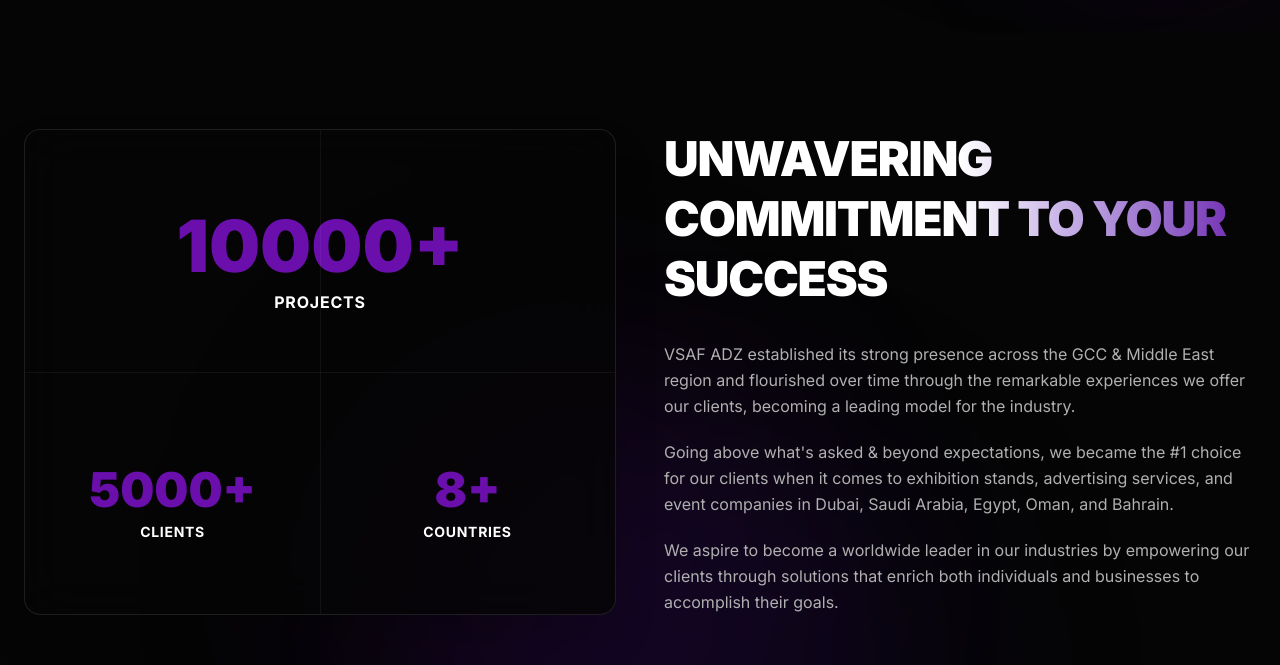
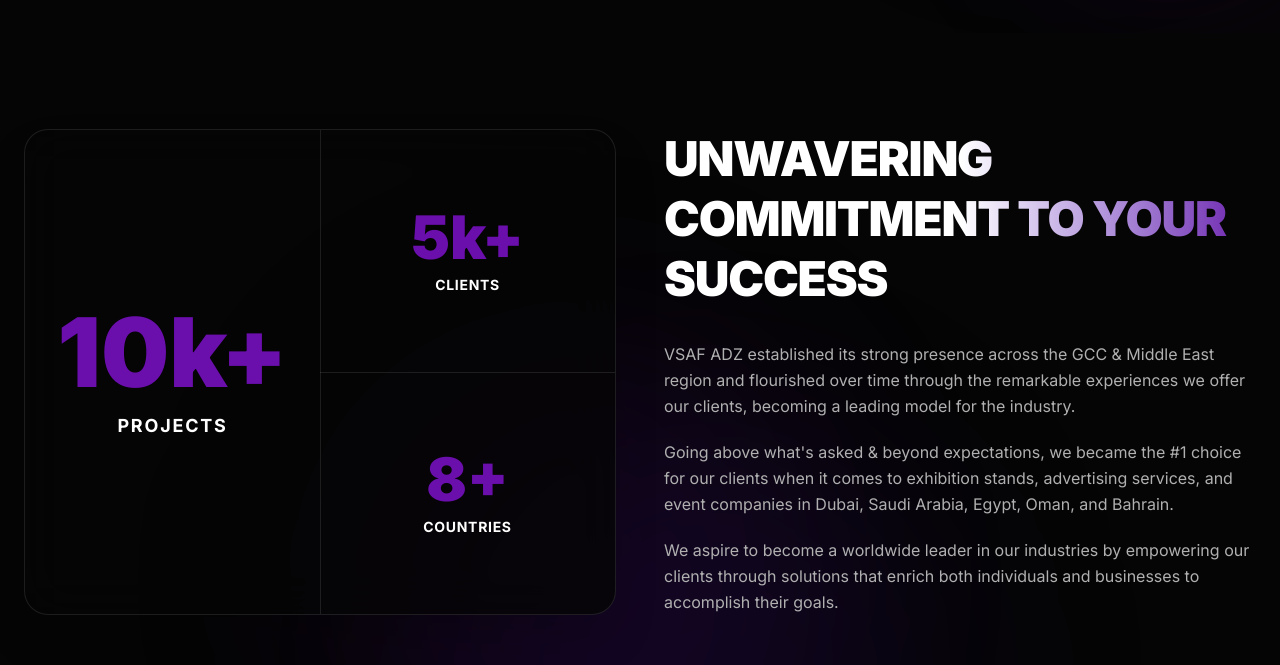
Before and after one commit to moajmalp/vsafsub.macadz, a Next.js app: page /about in a window 1280 px wide. Shown: the part 3060-3725 px from the top of the page. Built offline with nearby package versions, Linux system fonts and the light colour scheme.

Commit message:
Redesign CommitmentSection stats layout and update labels to 10k/5k

```diff
--- a/src/components/CommitmentSection.tsx
+++ b/src/components/CommitmentSection.tsx
@@ -5,8 +5,8 @@
 import { Play } from "lucide-react";
 
 const STATS = [
-    { number: "10000+", label: "Projects" },
-    { number: "5000+", label: "Clients" },
+    { number: "10k+", label: "Projects" },
+    { number: "5k+", label: "Clients" },
     { number: "8+", label: "Countries" },
 ];
 
@@ -28,28 +28,28 @@
                         whileInView={{ opacity: 1, x: 0 }}
                         viewport={{ once: true, margin: "-50px" }}
                         transition={{ duration: 0.8 }}
-                        className="relative grid grid-cols-2 gap-0 glass-card rounded-2xl overflow-hidden"
+                        className="relative grid grid-cols-2 grid-rows-2 gap-0 glass-card rounded-3xl overflow-hidden border border-white/10"
                     >
                         {/* Vertical Divider */}
-                        <div className="absolute left-1/2 top-0 bottom-0 w-px bg-white/5" />
+                        <div className="absolute left-1/2 top-0 bottom-0 w-px bg-white/10" />
 
-                        {/* Horizontal Divider */}
-                        <div className="absolute top-1/2 left-0 right-0 h-px bg-white/5" />
+                        {/* Horizontal Divider - Only on the right side */}
+                        <div className="absolute top-1/2 left-1/2 right-0 h-px bg-white/10" />
 
-                        {/* Projects - Full Width */}
+                        {/* Projects - Left Side, Full Height */}
                         <motion.div
                             initial={{ opacity: 0, scale: 0.9 }}
                             whileInView={{ opacity: 1, scale: 1 }}
                             viewport={{ once: true }}
                             transition={{ duration: 0.6, delay: 0.2 }}
-                            className="col-span-2 flex flex-col items-center justify-center p-8 md:p-10"
+                            className="row-span-2 flex flex-col items-center justify-center p-8 md:p-12 border-white/5"
                         >
                             <motion.div
                                 initial={{ opacity: 0, y: 20 }}
                                 whileInView={{ opacity: 1, y: 0 }}
                                 viewport={{ once: true }}
                                 transition={{ duration: 0.6, delay: 0.3 }}
-                                className="text-5xl md:text-6xl lg:text-7xl font-display font-black text-brand-purple mb-2"
+                                className="text-5xl md:text-6xl lg:text-7xl xl:text-8xl font-display font-black text-brand-purple mb-3 leading-none text-center"
                             >
                                 {STATS[0].number}
                             </motion.div>
@@ -58,13 +58,13 @@
                                 whileInView={{ opacity: 1, y: 0 }}
                                 viewport={{ once: true }}
                                 transition={{ duration: 0.5, delay: 0.4 }}
-                                className="text-white text-sm md:text-base font-bold uppercase tracking-wider"
+                                className="text-white text-base md:text-lg font-bold uppercase tracking-widest text-center"
                             >
                                 {STATS[0].label}
                             </motion.div>
                         </motion.div>
 
-                        {/* Clients */}
+                        {/* Clients - Right Top */}
                         <motion.div
                             initial={{ opacity: 0, scale: 0.9 }}
                             whileInView={{ opacity: 1, scale: 1 }}
@@ -77,7 +77,7 @@
                                 whileInView={{ opacity: 1, y: 0 }}
                                 viewport={{ once: true }}
                                 transition={{ duration: 0.6, delay: 0.4 }}
-                                className="text-3xl md:text-4xl lg:text-5xl font-display font-black text-brand-purple mb-2"
+                                className="text-3xl md:text-4xl lg:text-5xl xl:text-6xl font-display font-black text-brand-purple mb-2 leading-none text-center"
                             >
                                 {STATS[1].number}
                             </motion.div>
@@ -92,7 +92,7 @@
                             </motion.div>
                         </motion.div>
 
-                        {/* Countries */}
+                        {/* Countries - Right Bottom */}
                         <motion.div
                             initial={{ opacity: 0, scale: 0.9 }}
                             whileInView={{ opacity: 1, scale: 1 }}
@@ -105,7 +105,7 @@
                                 whileInView={{ opacity: 1, y: 0 }}
                                 viewport={{ once: true }}
                                 transition={{ duration: 0.6, delay: 0.5 }}
-                                className="text-3xl md:text-4xl lg:text-5xl font-display font-black text-brand-purple mb-2"
+                                className="text-3xl md:text-4xl lg:text-5xl xl:text-6xl font-display font-black text-brand-purple mb-2 leading-none text-center"
                             >
                                 {STATS[2].number}
                             </motion.div>
```
